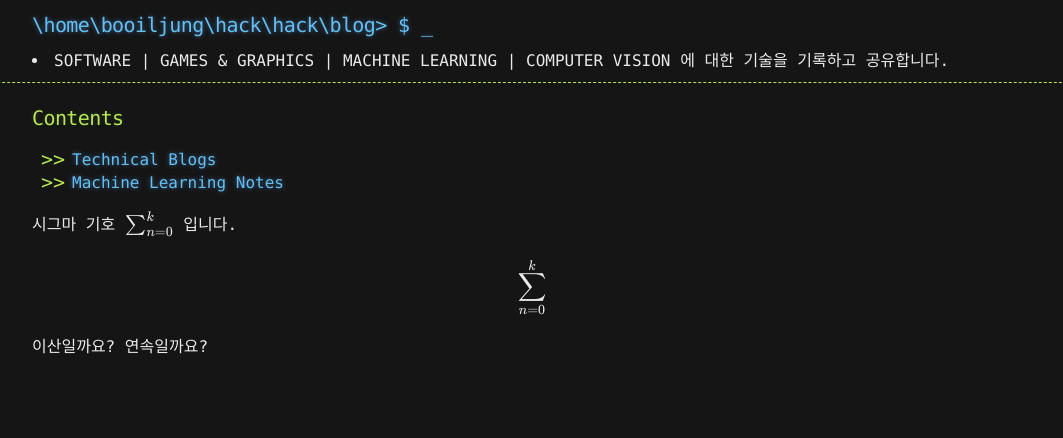
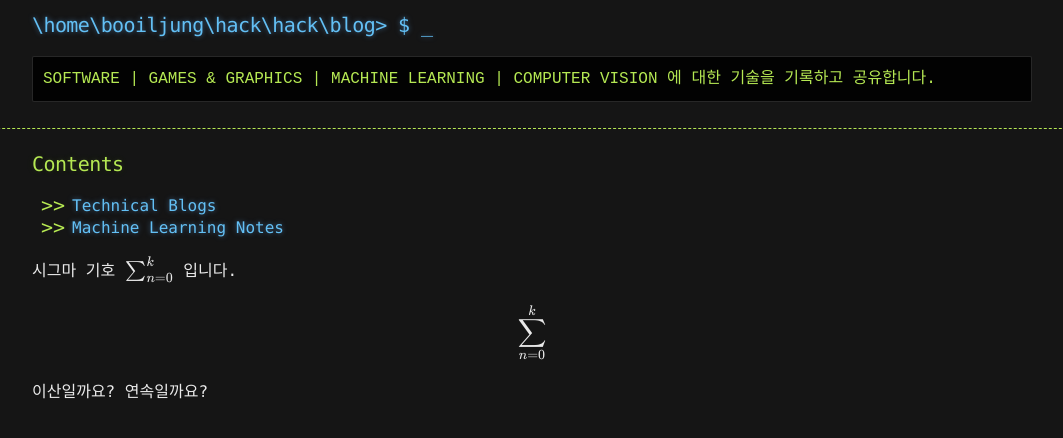
Before and after one commit to booiljung/xxxxx, a Jekyll site: the page built from index.md, in a window 1280 px wide. Shown: the top 438 px of the page, without its empty margins (108-1171 px from the left). Built offline with Jekyll 4.4.1, drawn with Linux system fonts in a browser that asks for light colours; our own code applies the rules of GitHub Pages for plain Markdown files; formulas are drawn with MathJax 3.

Commit message:
header description changed

```diff
--- a/_layouts/default.html
+++ b/_layouts/default.html
@@ -41,7 +41,7 @@
       <div class="container">
 
         <h2><a href="/">{{ site.title | default: site.github.repository_name }}</a></h2>
-        <li>{{ site.description | default: site.github.project_tagline }}</li>
+        <pre>{{ site.description | default: site.github.project_tagline }}</pre>
 
         <!--
         <section id="downloads">
```
